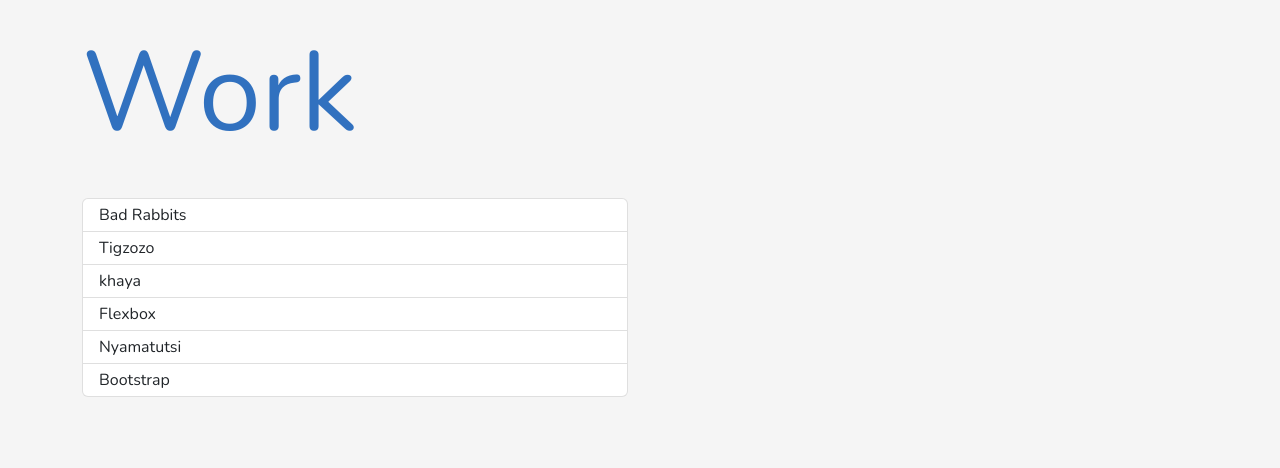
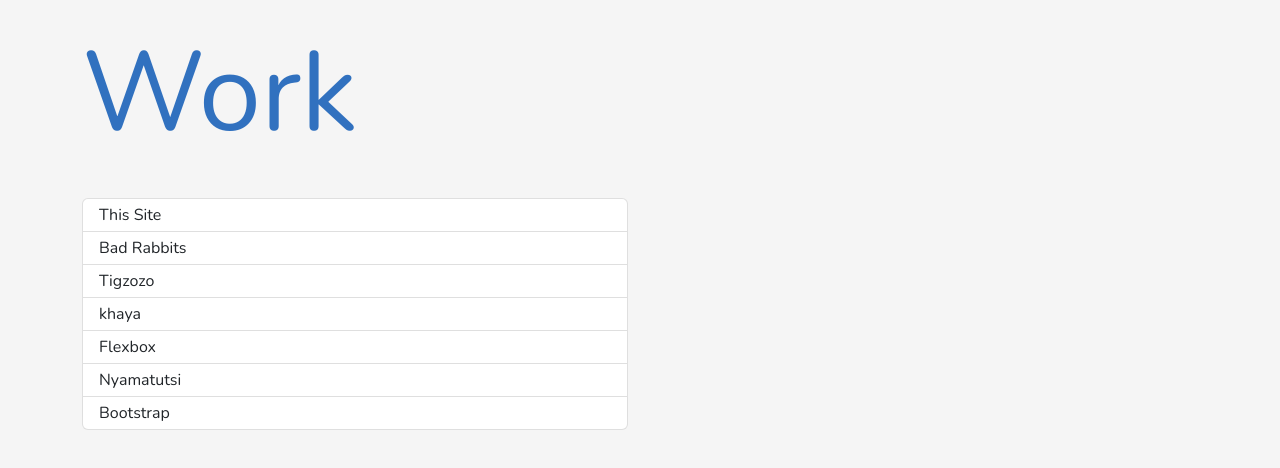
Before and after one commit to makasimba/Frontier, a plain HTML site: page work.html in a window 1280 px wide. Shown: the part 92-560 px from the top of the page. Drawn offline with nearby package versions, Linux system fonts and the light colour scheme.

Commit message:
Add portfolio-design to work.html

```diff
--- a/work.html
+++ b/work.html
@@ -102,6 +102,7 @@
 
                 <div class="col-6">
                     <div id="project-list" class="list-group">
+                        <a class="list-group-item list-group-item-action" href="assets/portfolio-project-design.png">This Site</a>
                         <a class="list-group-item list-group-item-action" href="assets/badbunny-project-design.png">Bad Rabbits</a>
                         <a class="list-group-item list-group-item-action" href="assets/tigzozo-project-design.png">Tigzozo</a>
                         <a class="list-group-item list-group-item-action" href="assets/ekhaya-project-design.png">khaya</a>
```
